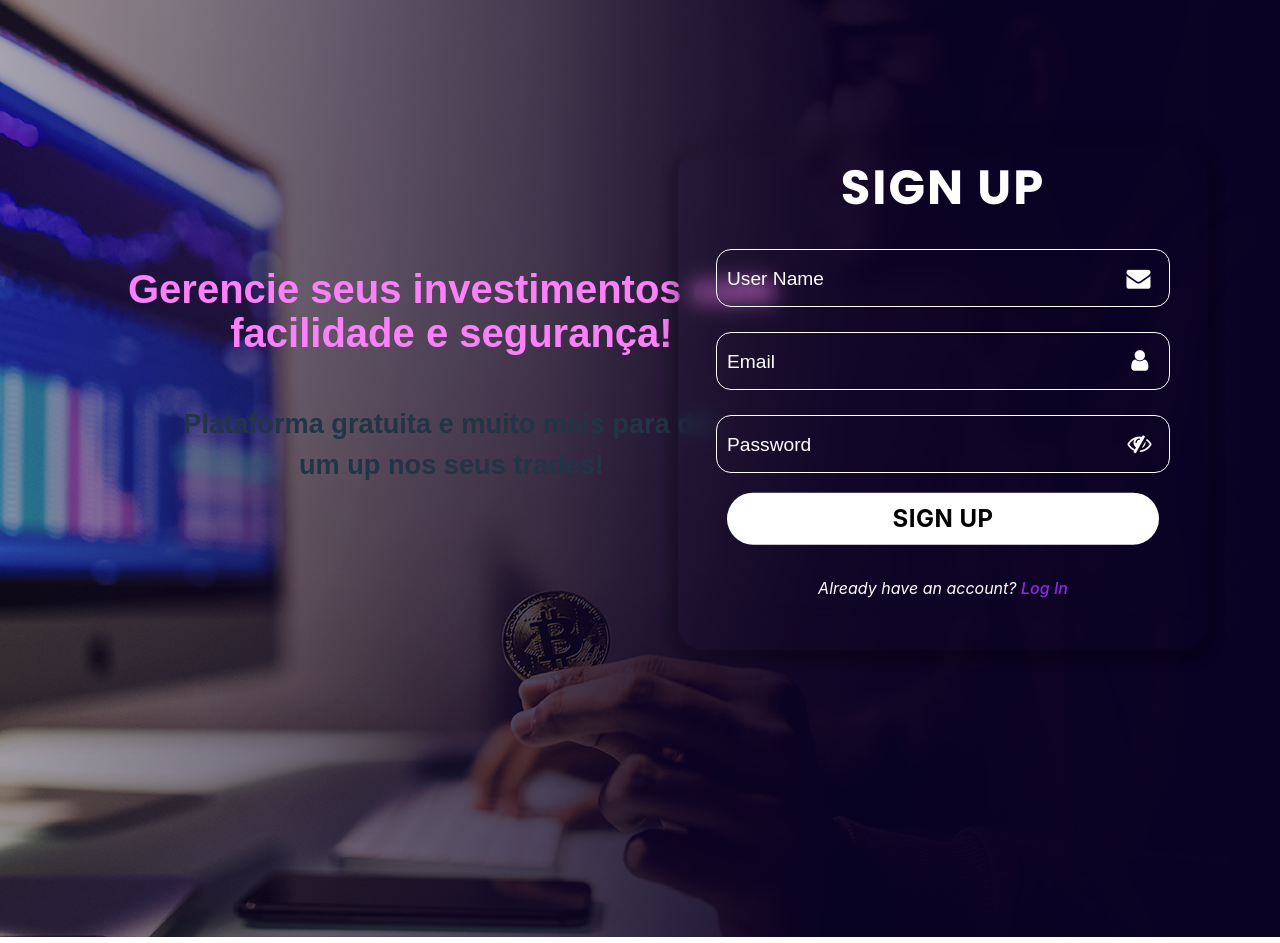
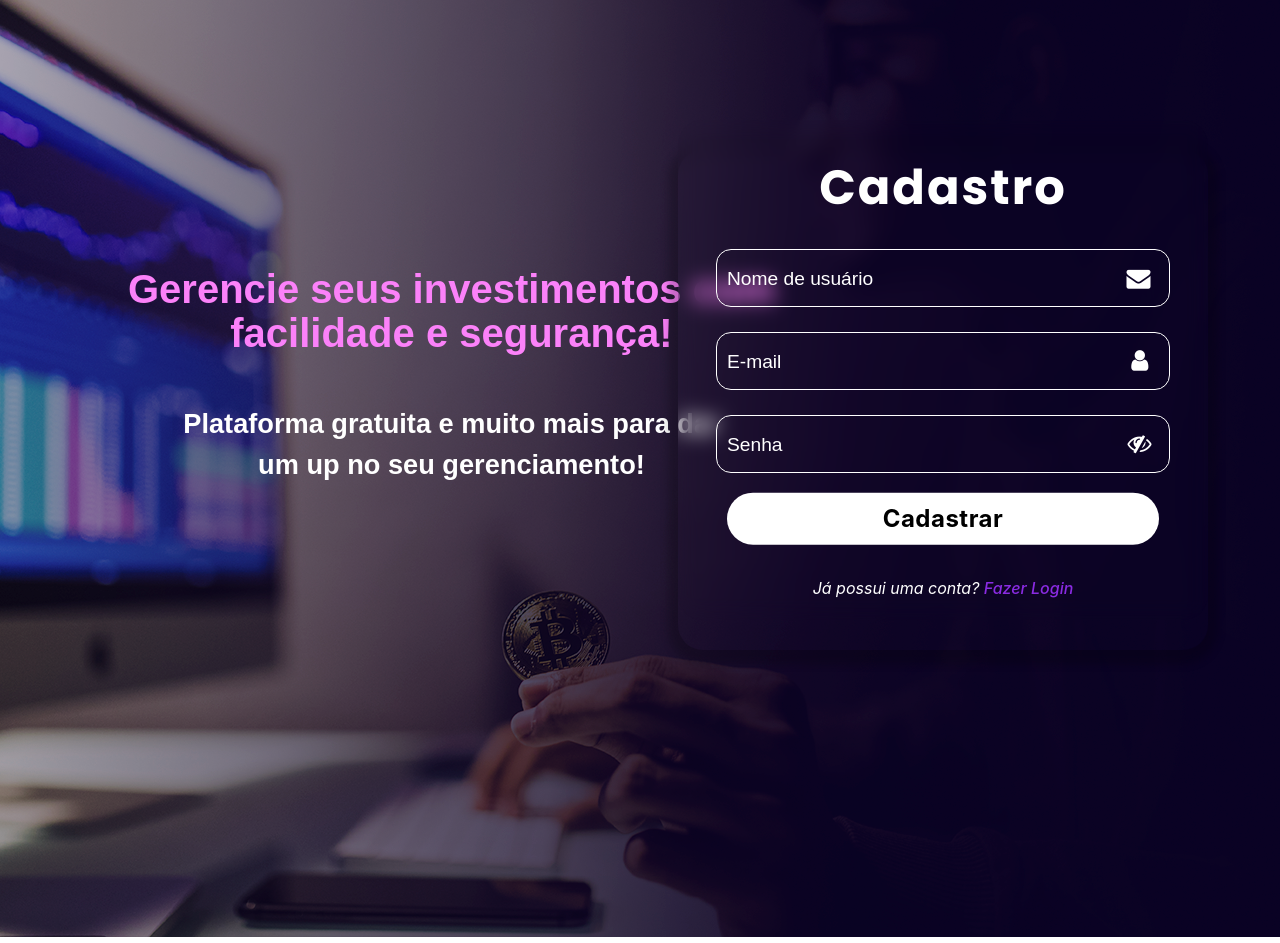
Before and after one commit to eqMoura01/my-investiment-manager, a React (Vite) app in the folder front/: page / in a window 1280 px wide. Shown: the top 943 px of the page. Built offline with nearby package versions, Linux system fonts and the light colour scheme.

Commit message:
fix: sistema traduzido para pt-br

```diff
--- a/front/src/components/header/Header.jsx
+++ b/front/src/components/header/Header.jsx
@@ -15,6 +15,7 @@ const Header = () => {
                 <a href='/user-page' className='header-icon'>
                     <FontAwesomeIcon icon={faUser} size="2x" />
                 </a>
+                <a href="/" className='header-text'>Sair</a>
             </div>
         </header>
     );
--- a/front/src/components/login-form/LoginForm.css
+++ b/front/src/components/login-form/LoginForm.css
@@ -5,6 +5,7 @@
   font-size: 2em;
   margin-bottom: 30px;
   font-weight: 700;
+  color: white;
 }
 
 
@@ -97,6 +98,7 @@
 .register-link {
   display: contents;
   flex-direction: row;
+  color: white;
 }
 
 form a:active {
--- a/front/src/components/login-form/LoginForm.jsx
+++ b/front/src/components/login-form/LoginForm.jsx
@@ -107,7 +107,7 @@ const LoginForm = () => {
                     type="email"
                     name="email"
                     id="email-login"
-                    placeholder="Email"
+                    placeholder="E-mail"
                     color="white"
                     value={loginData.email}
                     onChange={(e) => handleInputChange(e, 'login')}
@@ -121,7 +121,7 @@ const LoginForm = () => {
                     type={showPasswordLogin ? "text" : "password"}
                     name="password"
                     id="password-login"
-                    placeholder="Password"
+                    placeholder="Senha"
                     color="white"
                     value={loginData.password}
                     onChange={(e) => handleInputChange(e, 'login')}
@@ -132,7 +132,7 @@ const LoginForm = () => {
                 <LoginButton text="LOGIN" buttonColor="white" textColor="black" />
               </form>
               <div className="register-link">
-                <p>Don't have an account? <a href="#" onClick={flip}>Sign Up</a></p>
+                <p>Ainda não possui uma conta? <a href="#" onClick={flip}>Registrar</a></p>
               </div>
             </ul>
           </div>
@@ -140,14 +140,14 @@ const LoginForm = () => {
           <div className="box-signup">
             <ul>
               <form onSubmit={handleSignupSubmit}>
-                <h1 className="typewriter">SIGN UP</h1>
+                <h1 className="typewriter">Cadastro</h1>
                 <div className="user-signup">
                   <LoginInput
                     className="inpt"
                     type="text"
                     name="name"
                     id="username"
-                    placeholder="User Name"
+                    placeholder="Nome de usuário"
                     color="white"
                     value={signupData.name}
                     onChange={(e) => handleInputChange(e, 'signup')}
@@ -161,7 +161,7 @@ const LoginForm = () => {
                     type="email"
                     name="email"
                     id="email-signup"
-                    placeholder="Email"
+                    placeholder="E-mail"
                     color="white"
                     value={signupData.email}
                     onChange={(e) => handleInputChange(e, 'signup')}
@@ -175,7 +175,7 @@ const LoginForm = () => {
                     type={showPasswordSignup ? "text" : "password"}
                     name="password"
                     id="password-signup"
-                    placeholder="Password"
+                    placeholder="Senha"
                     color="white"
                     value={signupData.password}
                     onChange={(e) => handleInputChange(e, 'signup')}
@@ -183,10 +183,10 @@ const LoginForm = () => {
                   />
                   <i id="eye-signup" className={`fa ${showPasswordSignup ? "fa-eye" : "fa-eye-slash"}`} onClick={togglePasswordSignup}></i>
                 </div>
-                <LoginButton text="SIGN UP" buttonColor="white" textColor="black" />
+                <LoginButton text="Cadastrar" buttonColor="white" textColor="black" />
               </form>
               <div className="register-link">
-                <p>Already have an account? <a href="#" onClick={flip}>Log In</a></p>
+                <p>Já possui uma conta? <a href="#" onClick={flip}>Fazer Login</a></p>
               </div>
             </ul>
           </div>
--- a/front/src/components/user-page-config/UserConfig.jsx
+++ b/front/src/components/user-page-config/UserConfig.jsx
@@ -152,7 +152,7 @@ const UserPage = () => {
                         <InputField
                             type={showPasswordOld ? "text" : "password"}
                             name="password"
-                            placeholder="Old password"
+                            placeholder="Senha antiga"
                             color="white"
                             value={formData.password}
                             onChange={handleInputChange}
@@ -165,7 +165,7 @@ const UserPage = () => {
                         <InputField
                             type={showPasswordNew ? "text" : "password"}
                             name="newPassword"
-                            placeholder="New password"
+                            placeholder="Nova senha"
                             color="white"
                             value={formData.newPassword}
                             onChange={handleInputChange}
@@ -175,8 +175,8 @@ const UserPage = () => {
                         </div>
                     </div>
                     <div className="button-group">
-                        <LoginButton text="SAVE" buttonColor="white" textColor="black" type="submit" />
-                        <LoginButton text="Return" buttonColor="white" textColor="black" onClick={() => navigate('/home')} />
+                        <LoginButton text="Salvar" buttonColor="white" textColor="black" type="submit" />
+                        <LoginButton text="Cancelar" buttonColor="white" textColor="black" onClick={() => navigate('/home')} />
                     </div>
                 </form>
             </ul>
--- a/front/src/pages/login-screen/Login.css
+++ b/front/src/pages/login-screen/Login.css
@@ -26,6 +26,7 @@
 .left-column h2 {
 
   font-size: 1.7rem;
+  color: white;
 }
 
 .box {
--- a/front/src/pages/login-screen/Login.jsx
+++ b/front/src/pages/login-screen/Login.jsx
@@ -10,7 +10,7 @@ const Login = () => {
         <img src={bgImage} alt="Background" className="background-img" />
         <div className="left-column">
           <h1>Gerencie seus investimentos com <br /> facilidade e segurança!</h1>
-          <h2>Plataforma gratuita e muito mais para dar <br /> um up nos seus trades!</h2>
+          <h2>Plataforma gratuita e muito mais para dar <br /> um up no seu gerenciamento!</h2>
         </div>
         <div className="box">
           <LoginForm />
```
